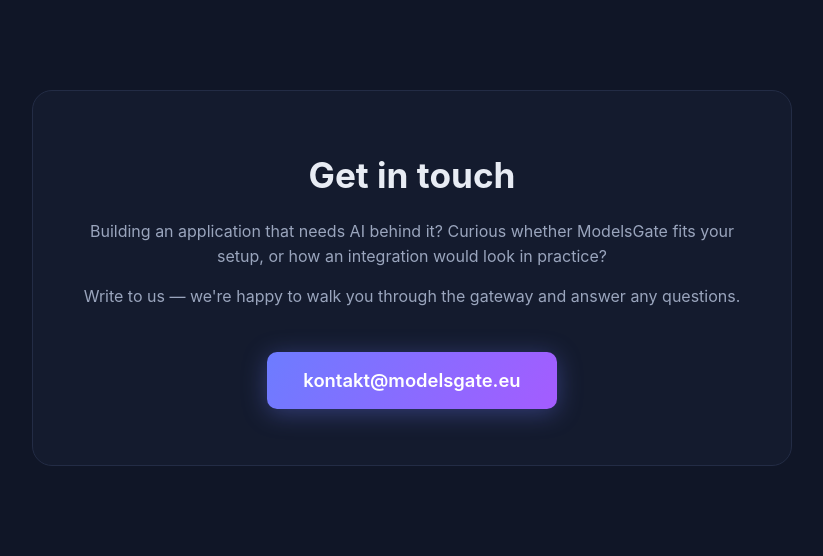
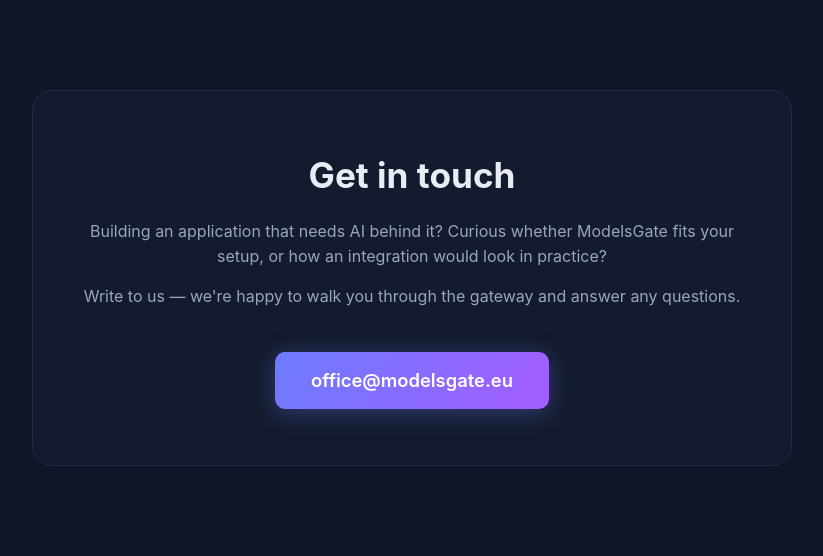
Before and after one commit to tomaszkuehn/modelsgate, a FastAPI app: page / in a window 1280 px wide. Shown: the part 3433-3989 px from the top of the page, without its empty margins (228-1051 px from the left). Run offline with FastAPI, Linux system fonts and the light colour scheme.

Commit message:
Change contact email to office@modelsgate.eu

```diff
--- a/app/web/templates/landing.html
+++ b/app/web/templates/landing.html
@@ -343,7 +343,7 @@
     <h2>Get in touch</h2>
     <p>Building an application that needs AI behind it? Curious whether ModelsGate fits your setup, or how an integration would look in practice?</p>
     <p>Write to us — we're happy to walk you through the gateway and answer any questions.</p>
-    <a class="coop-mail" href="mailto:kontakt@modelsgate.eu">kontakt@modelsgate.eu</a>
+    <a class="coop-mail" href="mailto:office@modelsgate.eu">office@modelsgate.eu</a>
   </div>
 </section>
 
```
